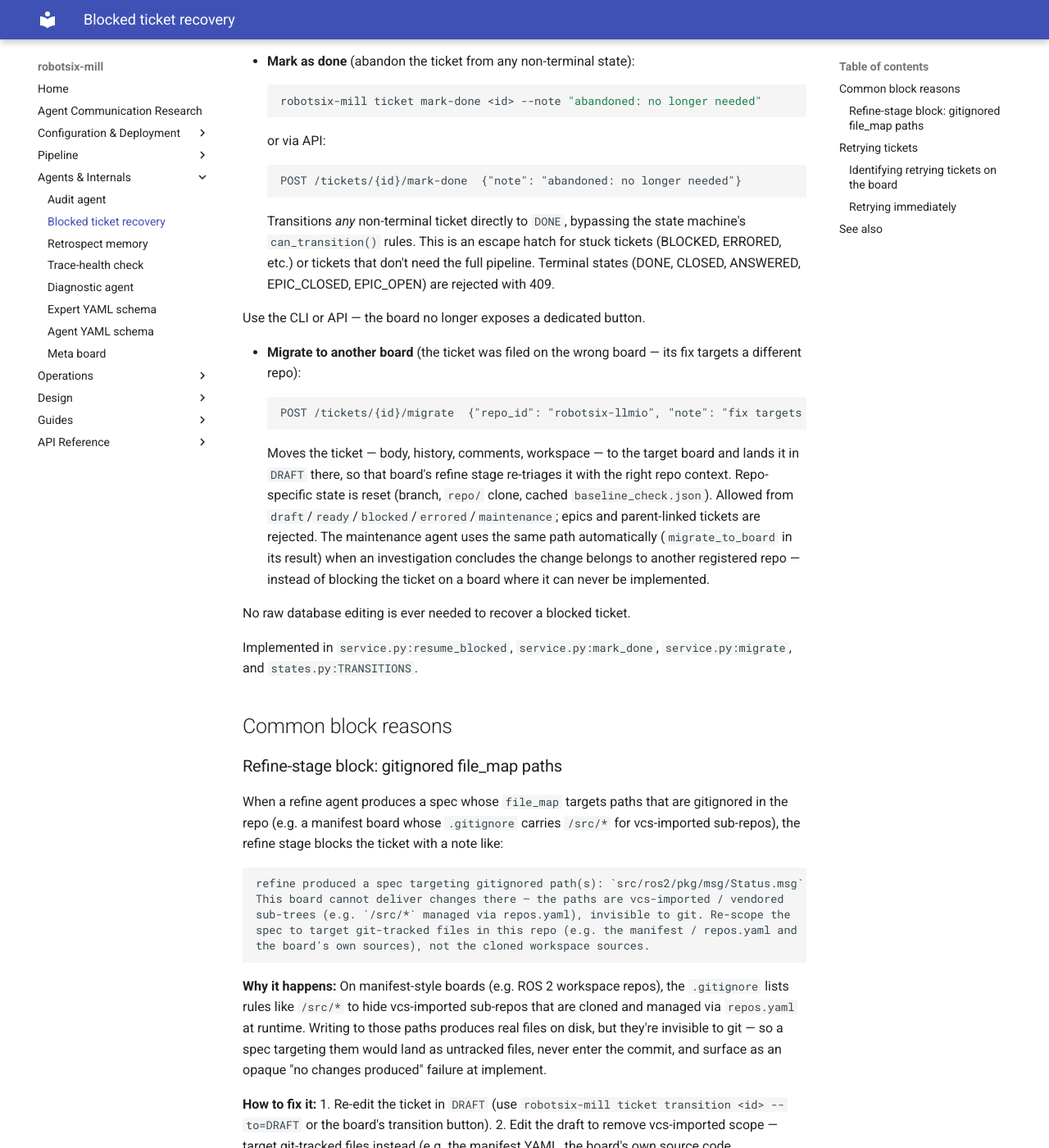
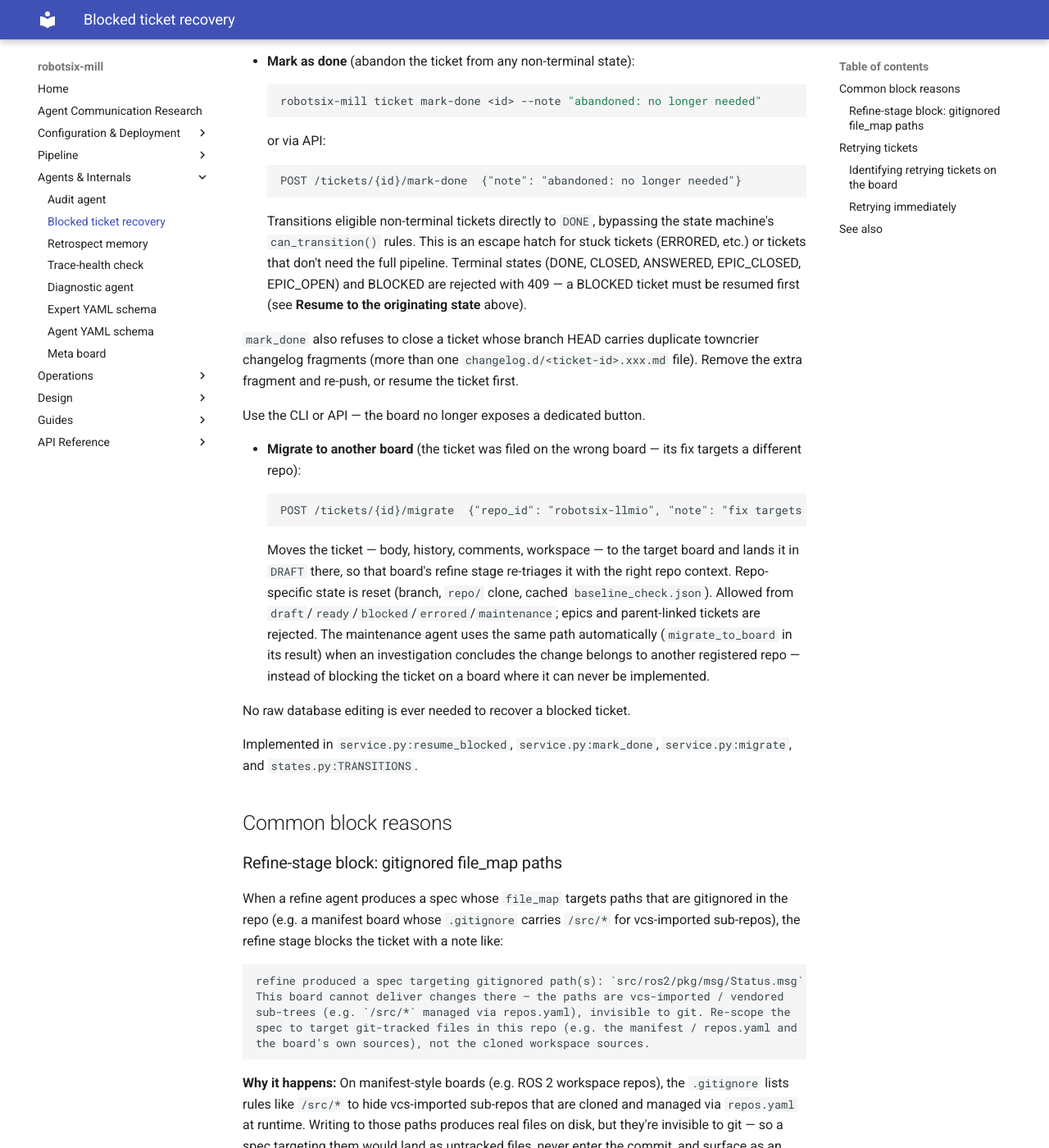
Before and after one commit to damien-robotsix/robotsix-mill, an MkDocs documentation site: the page built from docs/blocked-ticket-recovery.md, in a window 1280 px wide and 1400 px high, scrolled down 526 px. Shown: the whole window at 82% size. Built offline with MkDocs 1.6.1 and Material for MkDocs 9.7.7, drawn with Linux system fonts in a browser that asks for light colours; some of the changed text lies outside the part shown.

Commit message:
mill(docs): Merge gate: enforce changelog-uniqueness block before allowing are-done transition (20260627T125622Z-merge-gate-enforce-changelog-uniqueness-49d6)

````diff
--- a/docs/blocked-ticket-recovery.md
+++ b/docs/blocked-ticket-recovery.md
@@ -26,11 +26,18 @@ was blocked *from* is recorded. You can recover in three ways:
   ```
   POST /tickets/{id}/mark-done  {"note": "abandoned: no longer needed"}
   ```
-  Transitions *any* non-terminal ticket directly to `DONE`, bypassing
-  the state machine's `can_transition()` rules.  This is an escape
-  hatch for stuck tickets (BLOCKED, ERRORED, etc.) or tickets that
+  Transitions eligible non-terminal tickets directly to `DONE`,
+  bypassing the state machine's `can_transition()` rules.  This is
+  an escape hatch for stuck tickets (ERRORED, etc.) or tickets that
   don't need the full pipeline.  Terminal states (DONE, CLOSED,
-  ANSWERED, EPIC_CLOSED, EPIC_OPEN) are rejected with 409.
+  ANSWERED, EPIC_CLOSED, EPIC_OPEN) and BLOCKED are rejected with
+  409 — a BLOCKED ticket must be resumed first (see **Resume to the
+  originating state** above).
+
+  `mark_done` also refuses to close a ticket whose branch HEAD
+  carries duplicate towncrier changelog fragments (more than one
+  `changelog.d/<ticket-id>.xxx.md` file).  Remove the extra fragment
+  and re-push, or resume the ticket first.
 
   Use the CLI or API — the board no longer exposes a dedicated button.
 
@@ -86,9 +93,9 @@ and surface as an opaque "no changes produced" failure at implement.
    (e.g. the manifest YAML, the board's own source code, configuration files).
 3. Let refine run again — the new spec will be checked against the gitignore rules.
 
-**Recovery option:** If re-drafting is not feasible, use `robotsix-mill ticket
-mark-done <id> --note "abandoned: target paths are vcs-imported"` to close the
-ticket and start fresh.
+**Recovery option:** If re-drafting is not feasible, resume the blocked ticket
+first (`resume-blocked`), then use `robotsix-mill ticket mark-done <id> --note
+"abandoned: target paths are vcs-imported"` to close the ticket and start fresh.
 
 ## Retrying tickets
 
````
